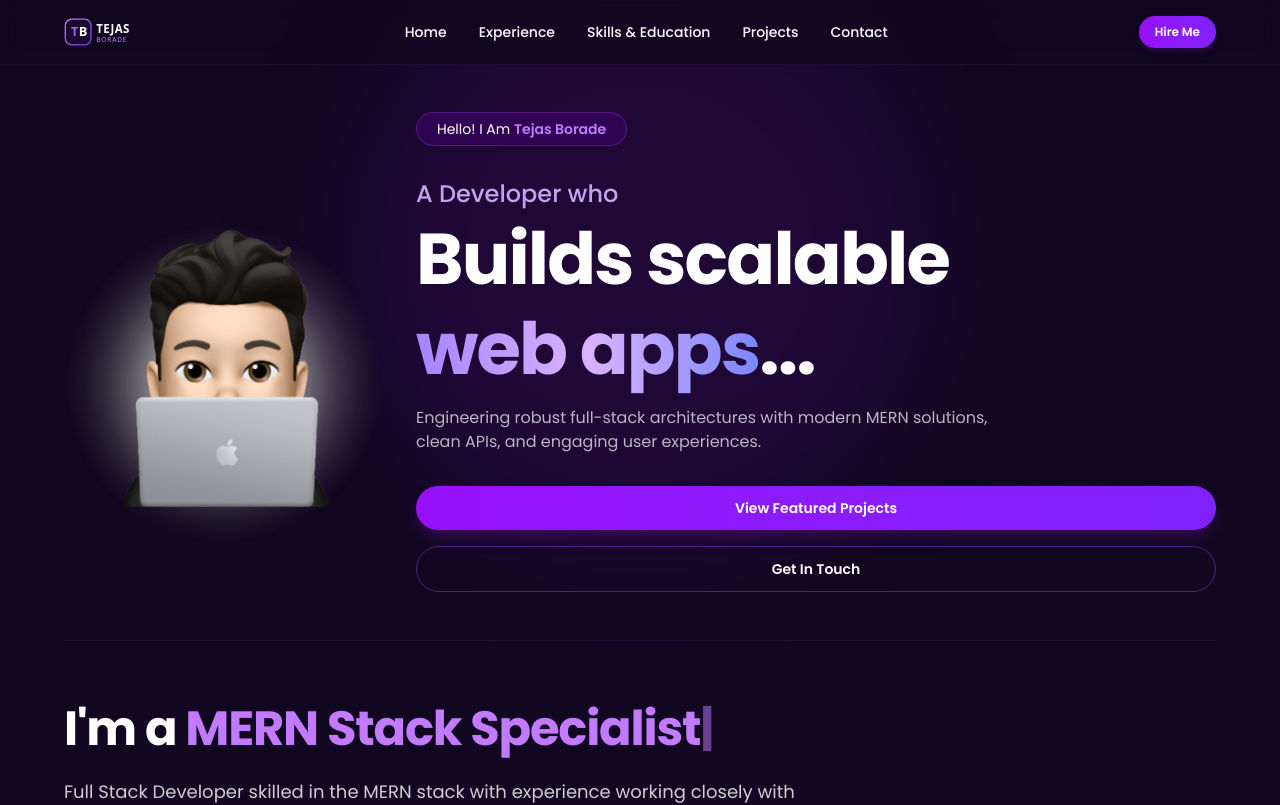
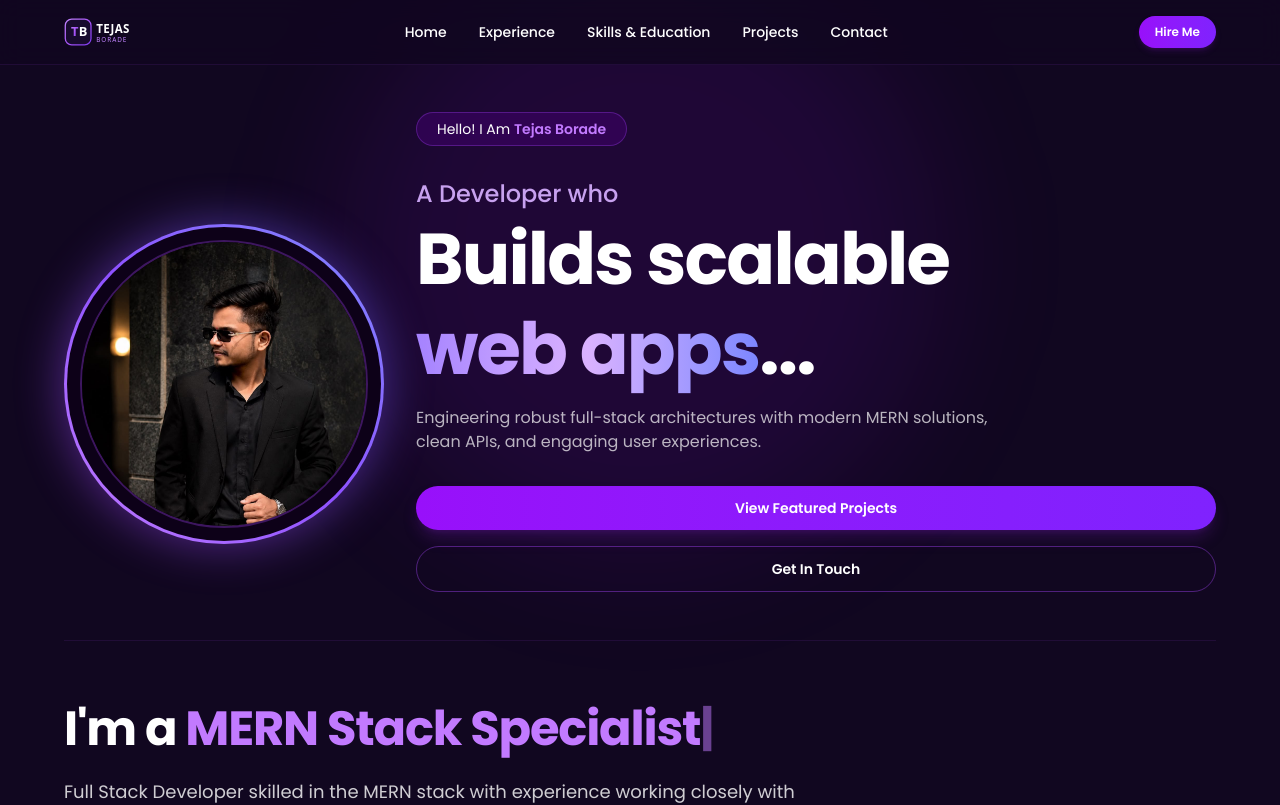
Before and after one commit to boradetejas39-cell/MyPortfolio, a Next.js app: page / in a window 1280 px wide. Shown: the top 805 px of the page. Built offline with nearby package versions, Linux system fonts and the light colour scheme.

Commit message:
Add real profile photo with circular purple glow border

```diff
--- a/app/components/Banner.tsx
+++ b/app/components/Banner.tsx
@@ -71,14 +71,22 @@ export default function Banner(): React.JSX.Element {
 
               {/* Profile Graphic */}
               <div className="relative w-[220px] h-[220px] xs:w-[260px] xs:h-[260px] sm:w-[300px] sm:h-[300px] md:w-[320px] md:h-[320px] mx-auto flex items-center justify-center">
-                <Image
-                  src="/assets/me.png"
-                  alt="Tejas Borade - Full Stack MERN Developer"
-                  width={320}
-                  height={320}
-                  className="max-w-full h-auto object-contain"
-                  priority
-                />
+                {/* Outer glow ring */}
+                <div className="absolute inset-0 rounded-full bg-gradient-to-tr from-purple-500 via-violet-500 to-indigo-500 opacity-60 blur-xl animate-pulse" />
+                {/* Gradient border ring */}
+                <div className="absolute inset-0 rounded-full p-[3px] bg-gradient-to-tr from-purple-400 via-violet-500 to-indigo-400">
+                  <div className="w-full h-full rounded-full bg-[#0d0118]" />
+                </div>
+                {/* Photo */}
+                <div className="relative z-10 w-[90%] h-[90%] rounded-full overflow-hidden border-2 border-purple-500/30">
+                  <Image
+                    src="/assets/me.png"
+                    alt="Tejas Borade - Full Stack MERN Developer"
+                    fill
+                    className="object-cover object-top"
+                    priority
+                  />
+                </div>
               </div>
             </div>
           </div>
```
Also changed, not shown: public/assets/me.png.
